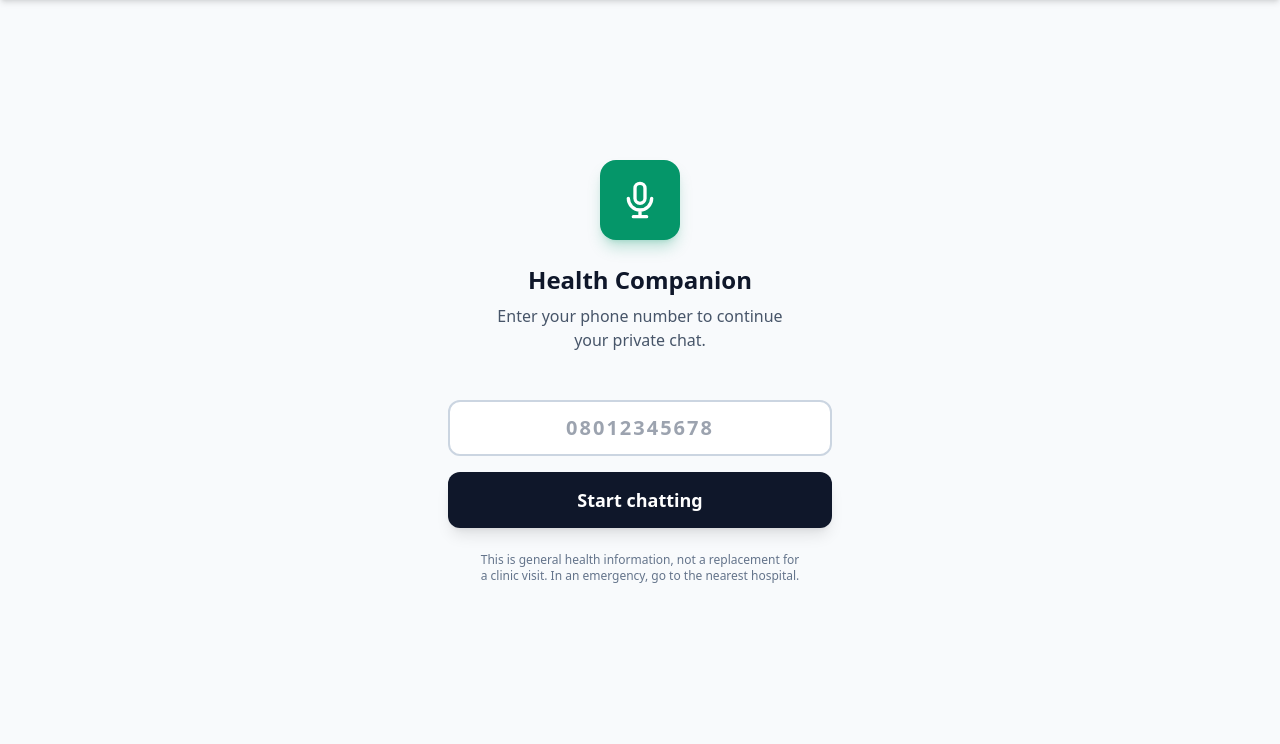
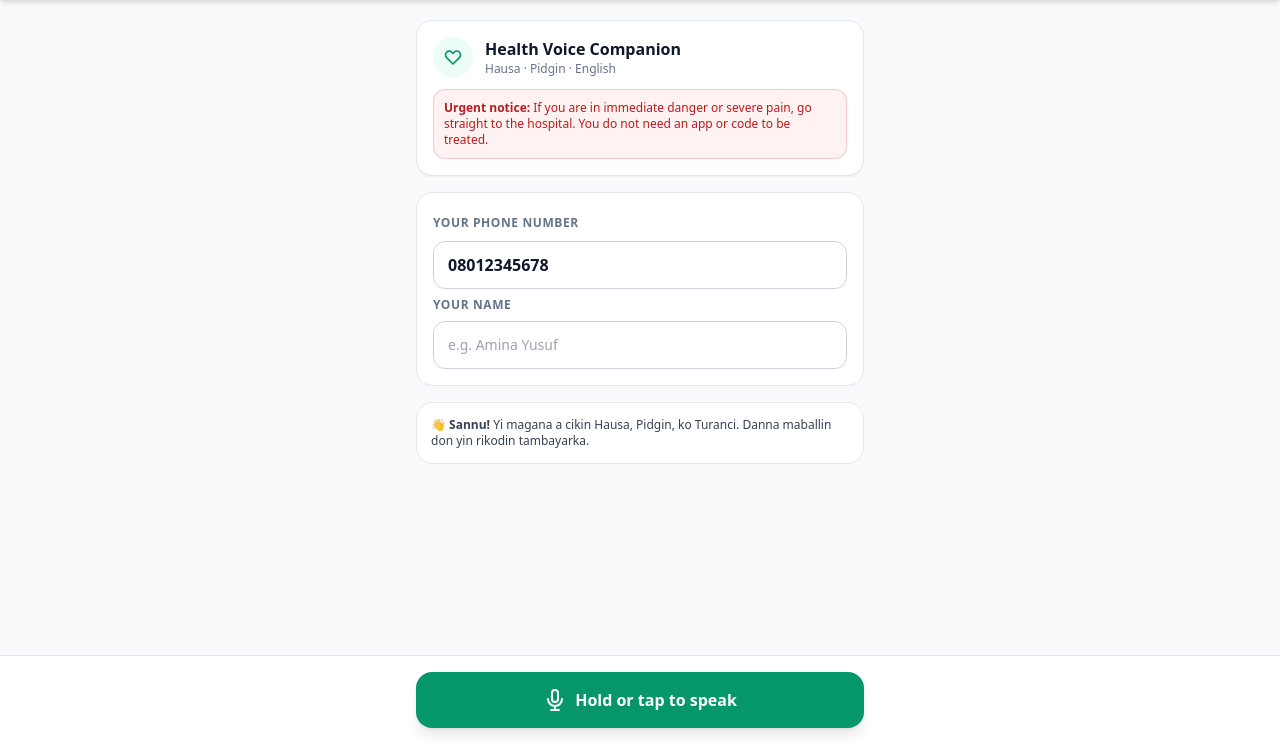
Before and after one commit to adebayo-victor/Smart-health-prototype-2, a Flask app: page /patient in a window 1280 px wide. Shown: the part 56-800 px from the top of the page. Run offline with Flask 3, Linux system fonts and the light colour scheme; some libraries are stand-ins or nearby versions.

Commit message:
Revise patient interface and emergency features
Updated the patient companion interface to include a greeting, safety disclaimer, and an identification bar for user input. Enhanced the emergency alert system and refined the chat interface.

```diff
--- a/templates/patient.html
+++ b/templates/patient.html
@@ -1,165 +1,205 @@
 {% extends "base.html" %}
 {% from "_macros.html" import icon %}
-{% set bare = true %}
-{% set main_class = 'max-w-2xl px-4 pt-0 pb-0 flex flex-col' %}
-{% block title %}Health Companion · SmartHealth{% endblock %}
+{% set active = 'patient' %}
+{% block title %}Patient Companion · SmartHealth{% endblock %}
 
 {% block content %}
-<div class="flex flex-col" style="height: calc(100dvh - 3.5rem - env(safe-area-inset-top, 0px))">
-
-  <!-- Entry -->
-  <section id="entryScreen" class="flex-1 flex flex-col items-center justify-center text-center py-6">
-    <div class="w-20 h-20 bg-brand rounded-2xl flex items-center justify-center mb-6 shadow-lg shadow-brand/25">{{ icon('mic', 'h-10 w-10 text-white') }}</div>
-    <h2 class="text-2xl font-black mb-2">Health Companion</h2>
-    <p class="text-slate-600 mb-8 max-w-xs">Enter your phone number to continue your private chat.</p>
-    <form id="entryForm" class="w-full max-w-sm space-y-4">
-      <label for="phoneNumber" class="sr-only">Phone number</label>
-      <input type="tel" id="phoneNumber" inputmode="tel" autocomplete="tel" placeholder="08012345678"
-             class="w-full min-h-14 px-4 rounded-xl border-2 border-slate-300 bg-white text-xl font-bold text-center tracking-widest focus:border-brand">
-      <p id="phoneError" role="alert" class="hidden text-sm font-semibold text-danger-dark"></p>
-      <button type="submit" class="w-full min-h-14 bg-ink text-white rounded-xl font-bold text-lg hover:bg-slate-800 transition shadow-lg">Start chatting</button>
-    </form>
-    <p class="text-xs text-slate-500 mt-6 max-w-xs">This is general health information, not a replacement for a clinic visit. In an emergency, go to the nearest hospital.</p>
-  </section>
-
-  <!-- Chat -->
-  <section id="chatScreen" class="hidden flex-col flex-1 min-h-0">
-    <div class="flex items-center gap-3 py-3 border-b border-slate-200">
-      <div class="w-10 h-10 bg-brand rounded-full flex items-center justify-center">{{ icon('heart', 'h-5 w-5 text-white') }}</div>
-      <div class="flex-1">
-        <h3 class="font-black leading-tight">Health Companion</h3>
-        <p class="text-xs font-semibold text-brand-dark">Always here to help</p>
+<div class="max-w-md mx-auto space-y-4">
+  <!-- Top Greeting & Safety Disclaimer -->
+  <div class="bg-white rounded-2xl border border-slate-200 p-4 shadow-sm">
+    <div class="flex items-center gap-3">
+      <div class="w-10 h-10 rounded-full bg-brand-soft text-brand flex items-center justify-center font-bold">
+        {{ icon('heart', 'h-5 w-5') }}
       </div>
-      <button id="changeNumber" class="min-h-11 px-2 text-sm font-semibold text-slate-500 hover:text-ink">Change number</button>
+      <div>
+        <h1 class="font-bold text-ink text-base">Health Voice Companion</h1>
+        <p class="text-xs text-slate-500">Hausa · Pidgin · English</p>
       </div>
-
-    <div id="chatMessages" class="flex-1 overflow-y-auto space-y-4 py-4 scroll-smooth" aria-live="polite">
-      <div class="flex justify-start">
-        <div class="max-w-[85%] bg-brand-soft border border-brand/20 rounded-2xl rounded-tl-none p-4 shadow-sm">
-          <p class="leading-relaxed">Sannu! I am your health companion. You can speak to me in Hausa, Pidgin, or English. How can I help you today?</p>
     </div>
+    <div class="mt-3 p-2.5 rounded-xl bg-danger-soft border border-danger/20 text-xs text-danger-dark font-medium">
+      <strong>Urgent notice:</strong> If you are in immediate danger or severe pain, go straight to the hospital. You do not need an app or code to be treated.
     </div>
   </div>
 
-    <div class="pt-3 pb-4 border-t border-slate-200">
-      <p id="statusText" class="text-center text-sm font-semibold text-slate-500 mb-3 h-5" role="status">Tap and hold to speak</p>
-      <div class="flex justify-center">
-        <button id="micButton" aria-label="Hold to speak" oncontextmenu="return false;"
-                class="mic relative w-20 h-20 rounded-full bg-ink text-white flex items-center justify-center shadow-xl transition active:scale-95 hover:bg-slate-800 select-none"
-                style="touch-action: none; -webkit-touch-callout: none; -webkit-user-select: none; user-select: none;">
-          {{ icon('mic', 'h-8 w-8') }}
-          <span class="mic-ring absolute inset-0 rounded-full border-4 border-danger opacity-0"></span>
+  <!-- Identification Bar -->
+  <div class="bg-white rounded-2xl border border-slate-200 p-4 space-y-2">
+    <label for="phoneNumber" class="text-xs font-bold text-slate-500 uppercase tracking-wider">Your Phone Number</label>
+    <input type="tel" id="phoneNumber" placeholder="e.g. 08012345678" value="08012345678"
+      class="w-full min-h-12 px-3.5 rounded-xl border border-slate-300 font-bold text-ink text-base">
+    <label for="patientName" class="text-xs font-bold text-slate-500 uppercase tracking-wider block mt-2">Your Name</label>
+    <input type="text" id="patientName" placeholder="e.g. Amina Yusuf"
+      class="w-full min-h-12 px-3.5 rounded-xl border border-slate-300 text-ink text-sm">
+  </div>
+
+  <!-- Dynamic Emergency Alert Banner (Hidden by default) -->
+  <div id="emergencyCard" class="hidden bg-danger-soft border-2 border-danger rounded-2xl p-4 space-y-3 animate-pulse">
+    <div class="flex items-start gap-2.5 text-danger-dark">
+      {{ icon('alert', 'h-6 w-6 flex-shrink-0 text-danger') }}
+      <div>
+        <h3 class="font-black text-sm uppercase tracking-wide">Emergency Condition Detected</h3>
+        <p id="emergencyReasonText" class="text-xs font-bold mt-0.5">Your symptoms suggest an urgent condition requiring hospital care.</p>
+      </div>
+    </div>
+    <p class="text-xs text-danger-dark">Would you like an immediate referral code for the hospital?</p>
+    <div class="flex gap-2">
+      <button id="acceptEmergencyBtn" class="flex-1 min-h-12 bg-danger text-white rounded-xl font-bold text-xs flex items-center justify-center gap-1.5 hover:bg-danger-dark transition">
+        {{ icon('check', 'h-4 w-4') }} Yes, Refer Me Now
+      </button>
+      <button id="dismissEmergencyBtn" class="min-h-12 px-4 bg-white border border-danger/40 text-danger-dark rounded-xl font-bold text-xs hover:bg-slate-50 transition">
+        Dismiss
       </button>
     </div>
-      <p class="text-center text-xs text-slate-500 mt-3">Keyboard users: press and hold Space</p>
   </div>
-  </section>
+
+  <!-- Generated Emergency Referral Ticket (Shown after accepting) -->
+  <div id="referralTicket" class="hidden bg-white border-2 border-brand rounded-2xl p-5 text-center space-y-3 shadow-md">
+    <span class="inline-block px-3 py-1 bg-danger-soft text-danger-dark rounded-full text-xs font-black uppercase tracking-wider">
+      Emergency Referral Active
+    </span>
+    <h3 class="font-bold text-slate-800 text-sm">Show this code at the hospital reception:</h3>
+    <div id="ticketCode" class="text-3xl font-black font-mono tracking-widest text-brand py-2 bg-brand-soft rounded-xl">
+      ------
+    </div>
+    <img id="ticketQR" src="" alt="Referral QR Code" class="mx-auto w-36 h-36 rounded-xl border border-slate-200">
+    <p id="ticketHospital" class="text-xs font-bold text-slate-700"></p>
+    <p class="text-xs text-slate-500 font-medium">Hospital staff will ingest this code immediately upon arrival.</p>
+  </div>
+
+  <!-- Conversation Area -->
+  <div id="chatHistory" class="space-y-3 min-h-[160px] pb-24">
+    <div class="p-3.5 rounded-2xl bg-white border border-slate-200 text-xs text-slate-700">
+      👋 <strong>Sannu!</strong> Yi magana a cikin Hausa, Pidgin, ko Turanci. Danna maballin don yin rikodin tambayarka.
+    </div>
+  </div>
+
+  <!-- Sticky Bottom Audio Recorder -->
+  <div class="fixed bottom-0 left-0 right-0 p-4 bg-white/95 backdrop-blur border-t border-slate-200 z-30">
+    <div class="max-w-md mx-auto">
+      <button id="voiceBtn" class="w-full min-h-14 bg-brand text-white rounded-2xl font-bold text-base flex items-center justify-center gap-2 shadow-lg hover:bg-brand-dark transition">
+        {{ icon('mic', 'h-6 w-6') }} <span id="voiceBtnText">Hold or tap to speak</span>
+      </button>
+    </div>
+  </div>
 </div>
 {% endblock %}
 
 {% block scripts %}
 <script>
 const $ = (id) => document.getElementById(id);
+const show = (id, on = true) => $(id).classList.toggle('hidden', !on);
+
 const recorder = new SH.Recorder();
-const clips = [];                // audio data URIs, referenced by index from Replay buttons
-let phone = null, busy = false, current = null;
+let isRecording = false;
+let currentEmergencyReason = '';
 
-// ---- Entry ----
-function enter(number) {
-  phone = number;
-  try { sessionStorage.setItem('sh_phone', number); } catch (_) {}
-  $('entryScreen').classList.add('hidden');
-  $('chatScreen').classList.remove('hidden'); $('chatScreen').classList.add('flex');
+$('voiceBtn').addEventListener('click', async () => {
+  if (!isRecording) {
+    try {
+      await recorder.start();
+      isRecording = true;
+      $('voiceBtnText').textContent = 'Recording... Tap to send';
+      $('voiceBtn').className = 'w-full min-h-14 bg-danger text-white rounded-2xl font-bold text-base flex items-center justify-center gap-2 shadow-lg animate-pulse';
+    } catch (err) {
+      SH.toast(err.message, 'error');
     }
-$('entryForm').addEventListener('submit', (e) => {
-  e.preventDefault();
-  const n = $('phoneNumber').value.replace(/[^\d+]/g, '');
-  if (n.replace('+', '').length < 10 || n.replace('+', '').length > 15) {
-    $('phoneError').textContent = 'Enter a valid phone number, 10 to 15 digits.';
-    return $('phoneError').classList.remove('hidden');
+  } else {
+    isRecording = false;
+    $('voiceBtnText').textContent = 'Processing speech...';
+    $('voiceBtn').className = 'w-full min-h-14 bg-ink text-white rounded-2xl font-bold text-base flex items-center justify-center gap-2 shadow-lg opacity-80';
+
+    try {
+      const audio = await recorder.stop();
+      await sendVoiceMessage(audio);
+    } catch (err) {
+      SH.toast(err.message, 'error');
+    } finally {
+      $('voiceBtnText').textContent = 'Hold or tap to speak';
+      $('voiceBtn').className = 'w-full min-h-14 bg-brand text-white rounded-2xl font-bold text-base flex items-center justify-center gap-2 shadow-lg hover:bg-brand-dark transition';
     }
-  enter(n);
+  }
 });
-$('changeNumber').addEventListener('click', () => {
-  try { sessionStorage.removeItem('sh_phone'); } catch (_) {}
-  location.reload();
-});
-try { const saved = sessionStorage.getItem('sh_phone'); if (saved) enter(saved); } catch (_) {}
 
-// ---- Hold to talk ----
-const mic = $('micButton');
-function ui(state) {
-  mic.classList.remove('recording', 'thinking');
-  const s = $('statusText');
-  s.className = 'text-center text-sm font-semibold mb-3 h-5 ' + ({ recording: 'text-danger-dark', thinking: 'text-warn-dark' }[state] || 'text-slate-500');
-  if (state === 'recording') { mic.classList.add('recording'); s.textContent = 'Listening. Release to send.'; }
-  else if (state === 'thinking') { mic.classList.add('thinking'); s.textContent = 'Thinking...'; }
-  else s.textContent = 'Tap and hold to speak';
+async function sendVoiceMessage(audio) {
+  const phone = $('phoneNumber').value.trim();
+  if (!phone) return SH.toast('Please provide a phone number first.', 'error');
+
+  const form = new FormData();
+  form.append('phone_number', phone);
+  form.append('audio', audio.blob, audio.filename);
+
+  // Append user bubble
+  appendChatBubble('user', 'Recording sent...');
+
+  try {
+    const data = await SH.api('/api/patient_voice', { form });
+
+    // Update with transcribed text and reply
+    updateLastUserBubble(data.user_text);
+    appendChatBubble('ai', data.ai_text_local);
+
+    // Play response audio
+    if (data.audio_url) {
+      new Audio(data.audio_url).play();
     }
 
-async function press(e) {
-  e && e.preventDefault();
-  if (busy || recorder.active || !phone) return;
-  try { mic.setPointerCapture && e && e.pointerId != null && mic.setPointerCapture(e.pointerId); } catch (_) {}
-  ui('recording');
-  try { await recorder.start(); } catch (err) { ui('idle'); SH.toast(err.message, 'error'); }
+    // Check for emergency alert
+    if (data.emergency_alert && data.emergency_alert.is_emergency) {
+      currentEmergencyReason = data.emergency_alert.reason || 'Urgent symptom detected';
+      $('emergencyReasonText').textContent = currentEmergencyReason;
+      show('emergencyCard', true);
+      $('emergencyCard').scrollIntoView({ behavior: 'smooth', block: 'center' });
+    }
+  } catch (err) {
+    SH.toast(err.message, 'error');
+  }
 }
 
-async function release(e) {
-  e && e.preventDefault();
-  if (!recorder.active) return;
-  busy = true; ui('thinking');
-  const clip = await recorder.stop();
-  if (clip.blob.size < 2000) {
-    busy = false; ui('idle');
-    return SH.toast('Too short. Hold the button and speak for at least 2 seconds.', 'error');
-  }
-  const form = new FormData();
-  form.append('audio', clip.blob, clip.filename);
-  form.append('phone_number', phone);
-  try {
-    const d = await SH.api('/api/patient_voice', { form });
-    addMessage(d.user_text, 'user');
-    addMessage(d.ai_text_local, 'ai', d.audio_url);
-    if (d.audio_url) play(d.audio_url);
-  } catch (err) {
-    addMessage(err.message || "I'm sorry, I didn't catch that. Please try again.", 'ai');
-  } finally { busy = false; ui('idle'); }
+function appendChatBubble(role, text) {
+  const isUser = role === 'user';
+  const div = document.createElement('div');
+  div.className = `p-3.5 rounded-2xl text-xs font-medium max-w-[85%] ${
+    isUser ? 'ml-auto bg-ink text-white rounded-br-none user-bubble' : 'mr-auto bg-slate-100 text-ink rounded-bl-none'
+  }`;
+  div.textContent = text;
+  $('chatHistory').appendChild(div);
+  div.scrollIntoView({ behavior: 'smooth' });
 }
 
-mic.addEventListener('pointerdown', press);
-mic.addEventListener('pointerup', release);
-mic.addEventListener('pointercancel', release);
-mic.addEventListener('keydown', (e) => { if (e.code === 'Space' && !e.repeat) press(e); });
-mic.addEventListener('keyup', (e) => { if (e.code === 'Space') release(e); });
-
-// ---- Messages ----
-function addMessage(text, role, audioUrl) {
-  const user = role === 'user';
-  let replay = '';
-  if (!user && audioUrl) {
-    clips.push(audioUrl);
-    replay = `<button data-clip="${clips.length - 1}" class="replay mt-2 flex items-center gap-1.5 min-h-10 text-sm font-bold text-brand-dark hover:text-brand">
-      {{ icon('speaker', 'h-4 w-4') | replace('\n', '') }} Replay</button>`;
+function updateLastUserBubble(text) {
+  const bubbles = document.querySelectorAll('.user-bubble');
+  if (bubbles.length) {
+    bubbles[bubbles.length - 1].textContent = `“${text}”`;
   }
-  $('chatMessages').insertAdjacentHTML('beforeend', `
-    <div class="flex ${user ? 'justify-end' : 'justify-start'}">
-      <div class="max-w-[85%] rounded-2xl p-4 shadow-sm ${user ? 'bg-ink text-white rounded-tr-none' : 'bg-brand-soft border border-brand/20 rounded-tl-none'}">
-        <p class="leading-relaxed whitespace-pre-line">${SH.esc(text)}</p>${replay}
-      </div>
-    </div>`);
-  $('chatMessages').scrollTop = $('chatMessages').scrollHeight;
 }
 
-$('chatMessages').addEventListener('click', (e) => {
-  const b = e.target.closest('.replay');
-  if (b) play(clips[+b.dataset.clip]);
+$('dismissEmergencyBtn').addEventListener('click', () => {
+  show('emergencyCard', false);
 });
 
-function play(url) {
-  if (current) current.pause();
-  current = new Audio(url);
-  current.play().catch(() => SH.toast('Tap Replay to hear the answer.', 'info'));
+$('acceptEmergencyBtn').addEventListener('click', async (e) => {
+  const phone = $('phoneNumber').value.trim();
+  const name = $('patientName').value.trim() || 'Emergency Patient';
+
+  try {
+    const resp = await SH.busy(e.currentTarget, 'Generating referral', () =>
+      SH.api('/api/patient_emergency_referral', {
+        json: {
+          phone_number: phone,
+          full_name: name,
+          reason: currentEmergencyReason
         }
+      })
+    );
+
+    show('emergencyCard', false);
+    $('ticketCode').textContent = resp.referral_code;
+    $('ticketQR').src = resp.referral_qr;
+    $('ticketHospital').textContent = `Referred to: ${resp.hospital_name}`;
+    show('referralTicket', true);
+    $('referralTicket').scrollIntoView({ behavior: 'smooth', block: 'center' });
+  } catch (err) {
+    SH.toast(err.message, 'error');
+  }
+});
 </script>
 {% endblock %}
```
Lines whose indentation alone changed are shown as unchanged.
